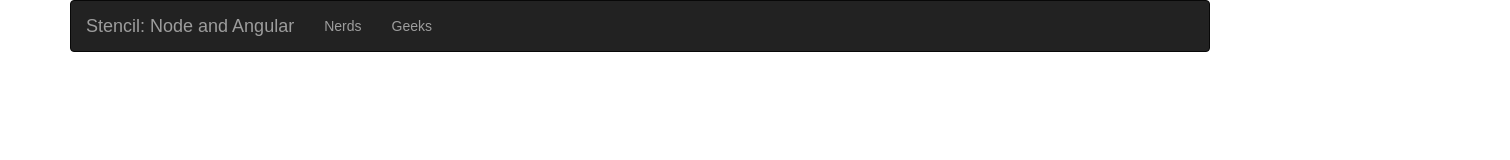
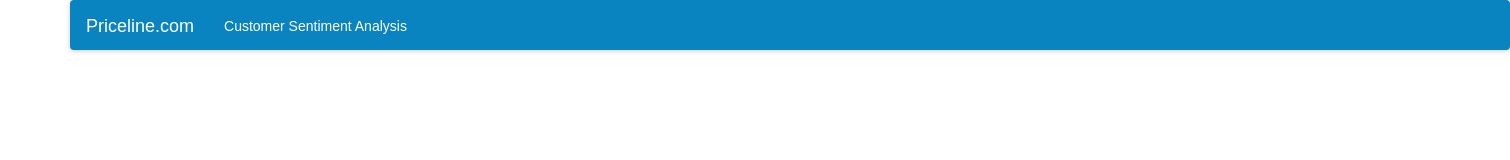
Before and after one commit to Seymourthings/sentiment-analysis, a website: page public/index.html in a window 1280 px wide. Shown: the whole page, 1510 px wide, since content can reach past the window. Drawn offline with nearby package versions, Linux system fonts and the light colour scheme; some packages are replaced by stand-ins of ours.

Commit message:
navbar styling

```diff
--- a/public/css/custom.css
+++ b/public/css/custom.css
@@ -1,3 +1,32 @@
+// header
+
+.navbar {
+	width: 1440px !important;
+	height: 50px !important;
+	background-color: #0a84c1 !important;
+	box-shadow: 0 1px 5px 0 rgba(0,0,0,0.2) !important;
+	border: none;
+}
+
+.navbar-inverse {
+	width: 1440px !important;
+	height: 50px !important;
+	background-color: #0a84c1 !important;
+	box-shadow: 0 1px 5px 0 rgba(0,0,0,0.2) !important;
+	color: white !important;
+	border-color: transparent !important;
+}
+
+.navbar-brand {
+	color: white !important;
+}
+
+.navbar-nav>li>a {
+	color: white !important;
+}
+
+
+
 .twitter-card-small{
 	display:block;
 	margin: 0 auto;
--- a/public/index.html
+++ b/public/index.html
@@ -30,11 +30,12 @@
 	<!-- HEADER -->
 	<nav class="navbar navbar-inverse">
 		<div class="navbar-header">
-			<a class="navbar-brand" href="/">Stencil: Node and Angular</a>
+			<a class="navbar-brand" href="/">Priceline.com</a>
 		</div>
 		<ul class="nav navbar-nav">
-			<li><a href="/nerds">Nerds</a></li>
-			<li><a href="/geeks">Geeks</a></li>
+			<li><a>Customer Sentiment Analysis</a></li>
+			<li><a href="/nerds"></a></li>
+			<li><a href="/geeks"></a></li>
 		</ul>
 	</nav>
 
```
